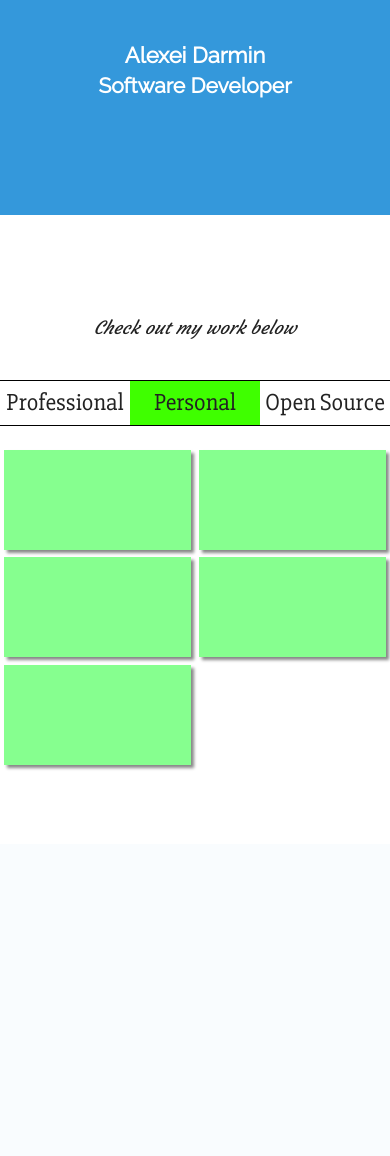
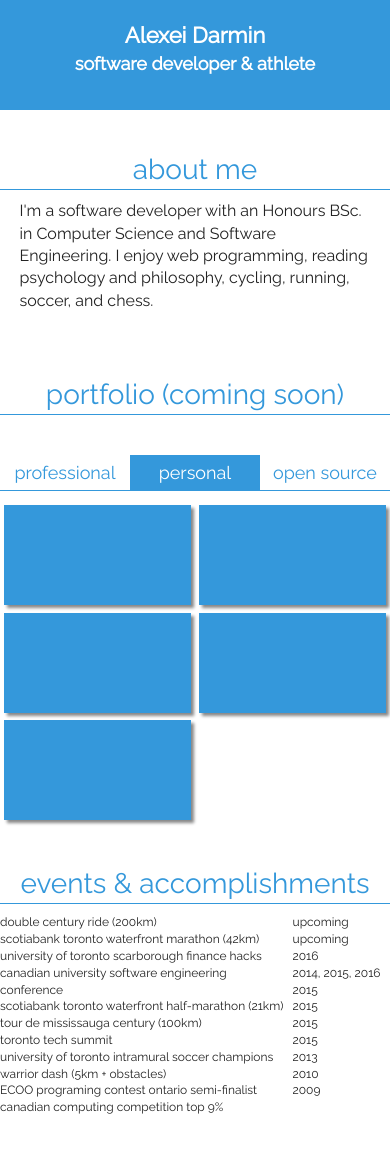
Before and after one commit to AlexeiDarmin/alexeidarmin.github.io, a PHP site: page / in a window 390 px wide. Before the commit the page ends 770 px from the top, so only its background shows below. Run offline with PHP 8.4, Linux system fonts and the light colour scheme.

Commit message:
events and more responsive

```diff
--- a/css/main.css
+++ b/css/main.css
@@ -102,7 +102,7 @@ body{
 }
 
 #container{
-    max-width:1024px;
+    max-width:800px;
     margin:auto;
 }
 
@@ -122,7 +122,7 @@ body{
 
 #site-Header2{
     color:white;
-    font-size:21px;
+    font-size:18px;
     text-align:center;
     margin-top:-15px;
 }
@@ -141,7 +141,7 @@ body{
 }
 .block{
     display:inline-block;
-    background:#86FF8F;
+    background:#3498DB;
     width:48%;
     margin:1%;
     min-height:100px;
@@ -152,32 +152,65 @@ body{
     display:block;
     width:100%;
     font-size:0px;  /* white space bux fix */
-    border-bottom:1px solid black;
-    border-top:1px solid black;
-    margin-bottom:20px;
     padding:0px;
+    margin-top: 40px;
+    margin-bottom:10px;
+    border-bottom:1px solid #3498DB;
 }
 
 #tabs > li {
     display:inline-block;
-    font-family: 'Slabo 27px', serif;
     width:33.33%;
     margin:0px;
     font-size:24px;
     text-align:center;
     cursor:pointer;
     padding:5px 0px;
+    font-family: 'Raleway', sans-serif;
+    font-size:28px;
+    text-align: center;
+    color: #3498DB;
 }
 
 .selectedTab{
-    background:#3FFF00;
+    background:#3498DB;
+    color:white!important;
+}
+
+.title{
+    display:block;
+    font-family: 'Raleway', sans-serif;
+    font-size:28px;
+    text-align: center;
+    color: #3498DB;
+    margin-top: 40px;
+    margin-bottom:10px;
+    border-bottom:1px solid #3498DB;
+}
+
+.text{
+    width:90%;
+    margin:auto;
+    margin-bottom:40px;
+}
+
+.float-left{
+    float:left;
+    width:75%;
+}
+
+.float-right{
+    float:right;
+    width:25%;
 }
 
 
 
 /* Medium sized screen adjustments */
 @media only screen and (max-width: 800px) {
-
+    #tabs > li {
+        font-size:18px;
+    }
 }
 
 /* Small sized screen adjustments */
@@ -189,6 +222,15 @@ body{
     .header-helper{
         font-size:18px;
     }
+    .float-left, .float-right{
+        font-size:12px;
+    }
+
+    #headerContainer {
+        padding-top: 20px;
+        min-height: 90px;
+    }
+
 }
 
 
--- a/index.html
+++ b/index.html
@@ -28,20 +28,21 @@
         <!-- Website Content -->
         <div id="headerContainer">
             <h1 id="site-Header">Alexei Darmin</h1>
-            <h1 id="site-Header2">Software Developer</h1>
+            <h1 id="site-Header2">software developer &amp; athlete</h1>
         </div>
 
         <div id="container">
-            <span class="header-helper">Check out my work below</span>
+            <div class="title">about me</div>
+            <div class="text">
+                I'm a software developer with an Honours BSc. in Computer Science and Software Engineering. I enjoy web programming, reading psychology and philosophy, cycling, running, soccer, and chess.<br /><br />
+            </div>
 
-            <nav>
-
+            <div class="title">portfolio (coming soon)</div>
             <ul id="tabs">
-                <li>Professional</li>
-                <li class="selectedTab">Personal</li>
-                <li>Open Source</li>
+                <li>professional</li>
+                <li class="selectedTab">personal</li>
+                <li>open source</li>
             </ul>
-
             <div class="block-Group">
                 <div class="block">
 
@@ -49,6 +50,38 @@
 
                 <div class="block"></div><div class="block"></div> <div class="block"> </div><div class="block"></div>
             </div>
+
+
+            <div class="title">events &amp; accomplishments</div>
+            <div class="text float-left">
+                double century ride (200km)<br />
+                scotiabank toronto waterfront marathon (42km)<br />
+                university of toronto scarborough finance hacks<br />
+                canadian university software engineering conference<br />
+                scotiabank toronto waterfront half-marathon (21km)<br />
+                tour de mississauga century (100km)<br />
+                toronto tech summit<br />
+                university of toronto intramural soccer champions<br />
+                warrior dash (5km + obstacles)<br />
+                ECOO programing contest ontario semi-finalist<br />
+                canadian computing competition top 9%<br />
+            </div>
+            <div class="text float-right">
+                upcoming<br />
+                upcoming<br />
+                2016<br />
+                2014, 2015, 2016<br />
+                2015<br />
+                2015<br />
+                2015<br />
+                2015<br />
+                2013<br />
+                2010<br />
+                2009<br />
+            </div>
+
+
+
         </div>
 
         <script src="https://code.jquery.com/jquery-1.12.0.min.js"></script>
```
